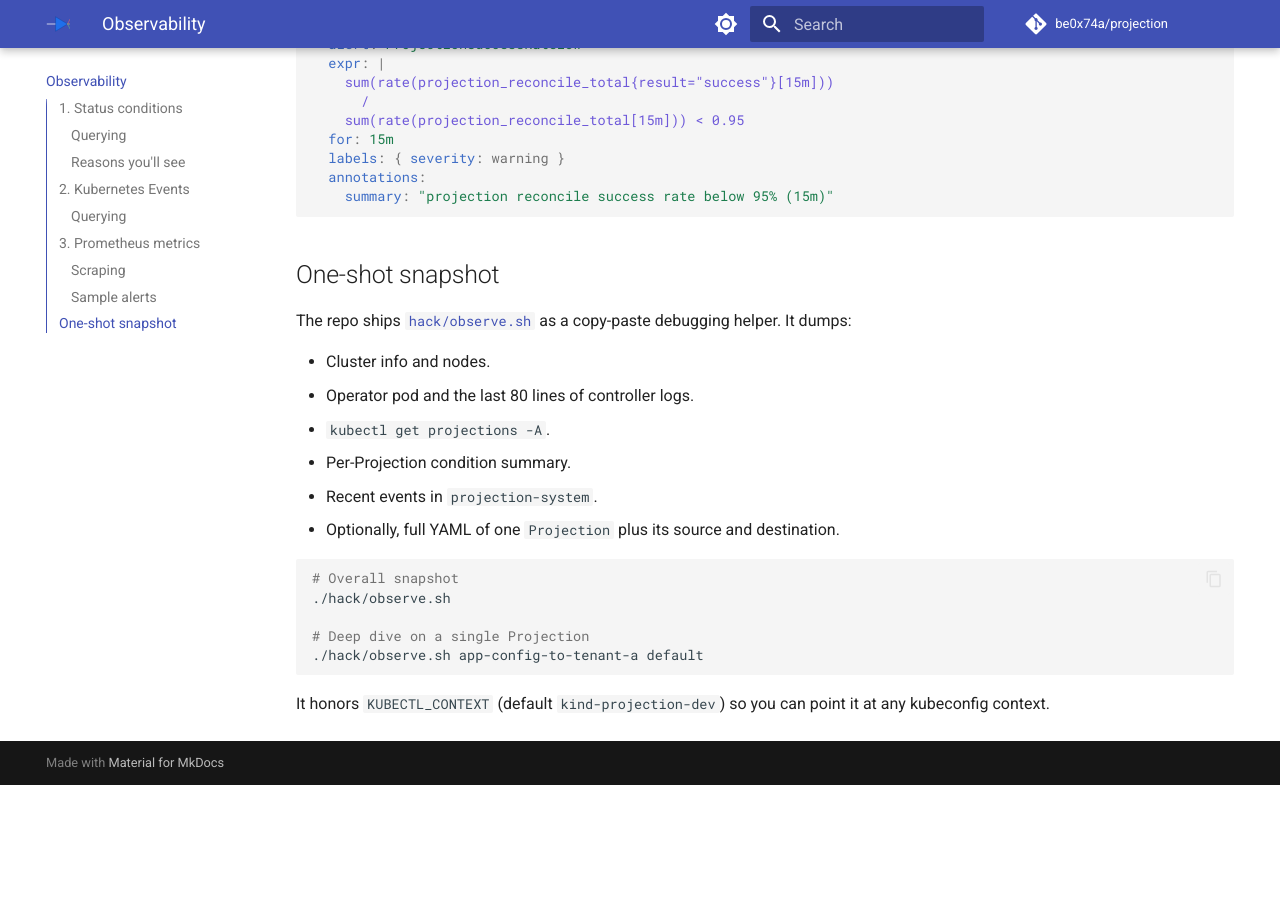
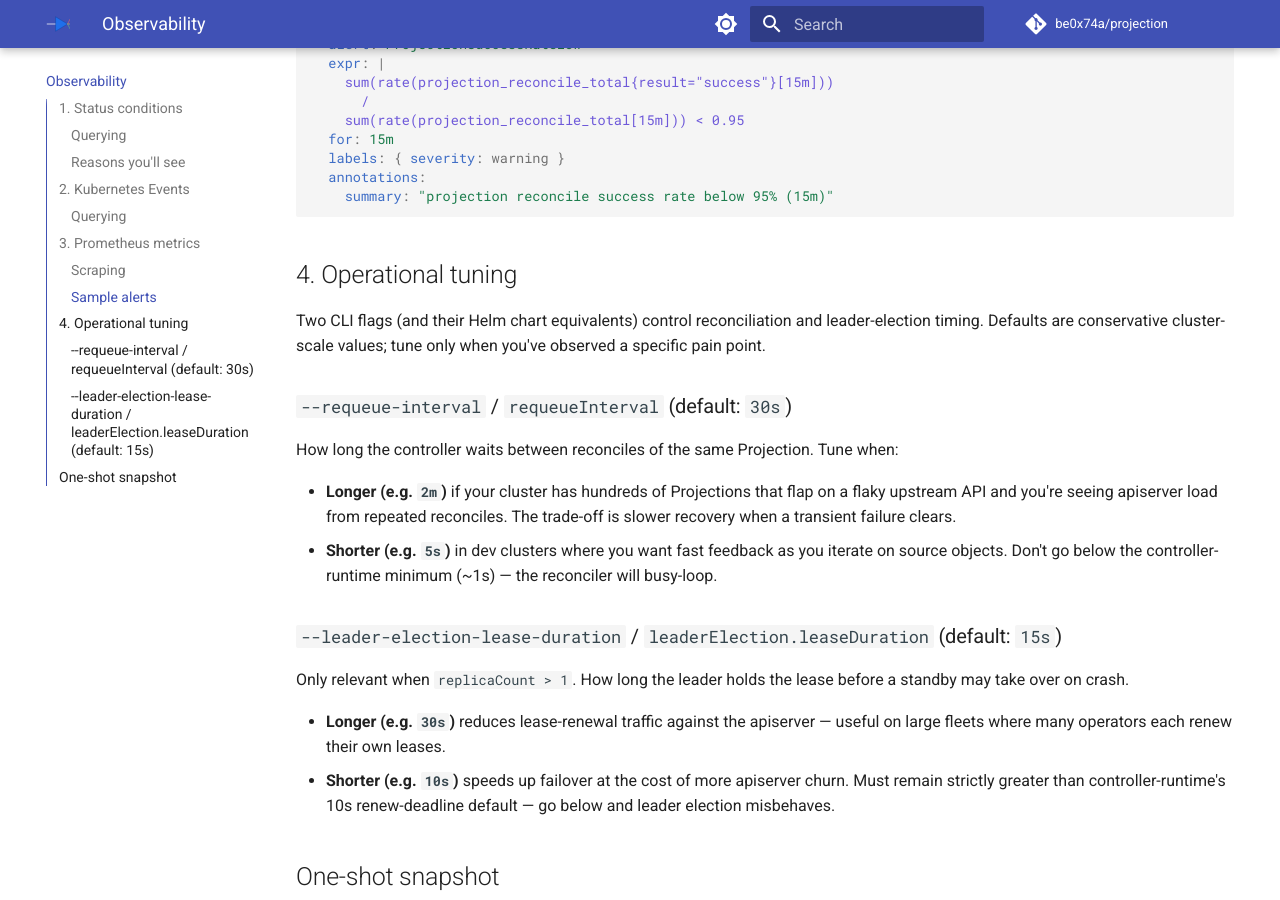
Before and after one commit to be0x74a/projection, an MkDocs documentation site: the page built from docs/observability.md, in a window 1280 px wide and 900 px high, scrolled down 4221 px. Built offline with MkDocs 1.6.1 and Material for MkDocs 9.7.7, drawn with Linux system fonts in a browser that asks for light colours; comment, search, counter and statistics services are not loaded; before the commit the page ends 5006 px from its top, so only the background shows below that.

Commit message:
docs(chart): wire tunable flags through values.yaml and document
Plumbs the --requeue-interval and --leader-election-lease-duration
flags (added in the preceding commit) through the Helm chart:

- values.yaml: requeueInterval (top-level) and leaderElection.
  leaseDuration (extending the existing block). Defaults match the
  controller binary's defaults so nothing changes for existing
  installations.
- deployment.yaml: passes both args to the controller. The
  leaderElection flag is nested inside the existing --leader-elect
  guard so it's only emitted when leader election is enabled.
- templates_test.yaml: three new helm-unittest assertions
  exercising default rendering, leader-election gate, and the omit-
  when-disabled path.
- charts/projection/README.md: two new Values table rows.
- docs/observability.md: new 'Operational tuning' section with
  per-knob guidance (when longer, when shorter, hard floors).
- CHANGELOG.md: [Unreleased] / Added bullet summarising the feature.

Refs #34.

````diff
--- a/docs/observability.md
+++ b/docs/observability.md
@@ -166,6 +166,24 @@ Pass `--metrics-bind-address=0` at startup to disable the endpoint entirely. Pas
     summary: "projection reconcile success rate below 95% (15m)"
 ```
 
+## 4. Operational tuning
+
+Two CLI flags (and their Helm chart equivalents) control reconciliation and leader-election timing. Defaults are conservative cluster-scale values; tune only when you've observed a specific pain point.
+
+### `--requeue-interval` / `requeueInterval` (default: `30s`)
+
+How long the controller waits between reconciles of the same Projection. Tune when:
+
+- **Longer (e.g. `2m`)** if your cluster has hundreds of Projections that flap on a flaky upstream API and you're seeing apiserver load from repeated reconciles. The trade-off is slower recovery when a transient failure clears.
+- **Shorter (e.g. `5s`)** in dev clusters where you want fast feedback as you iterate on source objects. Don't go below the controller-runtime minimum (~1s) — the reconciler will busy-loop.
+
+### `--leader-election-lease-duration` / `leaderElection.leaseDuration` (default: `15s`)
+
+Only relevant when `replicaCount > 1`. How long the leader holds the lease before a standby may take over on crash.
+
+- **Longer (e.g. `30s`)** reduces lease-renewal traffic against the apiserver — useful on large fleets where many operators each renew their own leases.
+- **Shorter (e.g. `10s`)** speeds up failover at the cost of more apiserver churn. Must remain strictly greater than controller-runtime's 10s renew-deadline default — go below and leader election misbehaves.
+
 ## One-shot snapshot
 
 The repo ships [`hack/observe.sh`](https://github.com/be0x74a/projection/blob/main/hack/observe.sh) as a copy-paste debugging helper. It dumps:
````
Also changed, not shown: CHANGELOG.md (+1 -0 lines), charts/projection/README.md (+2 -0 lines), 3 other files.
